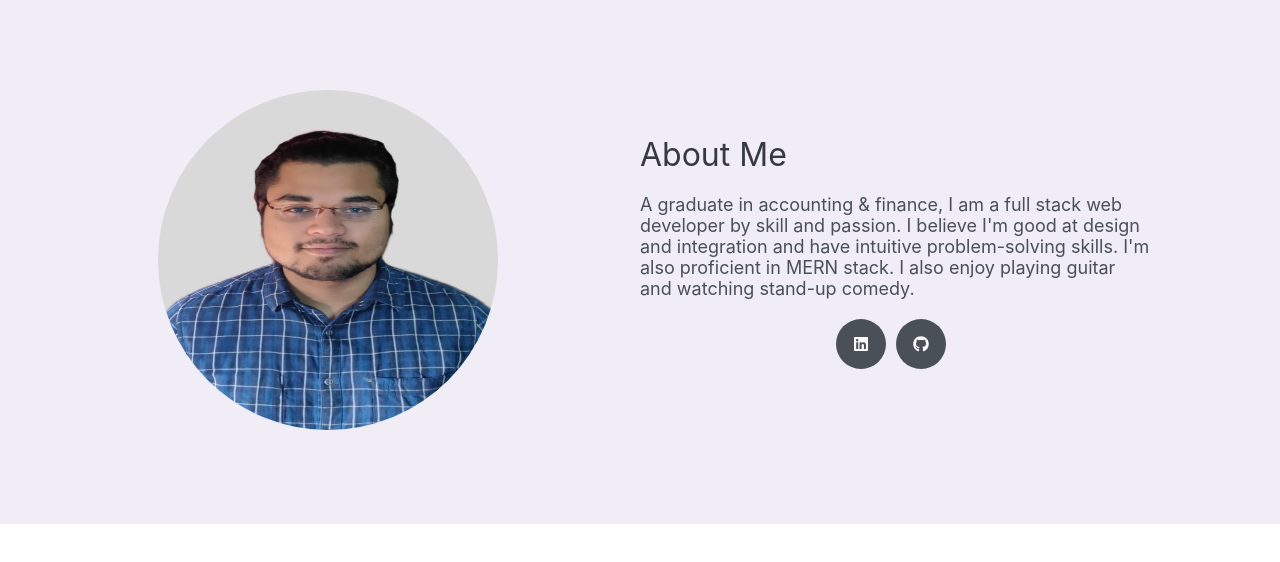
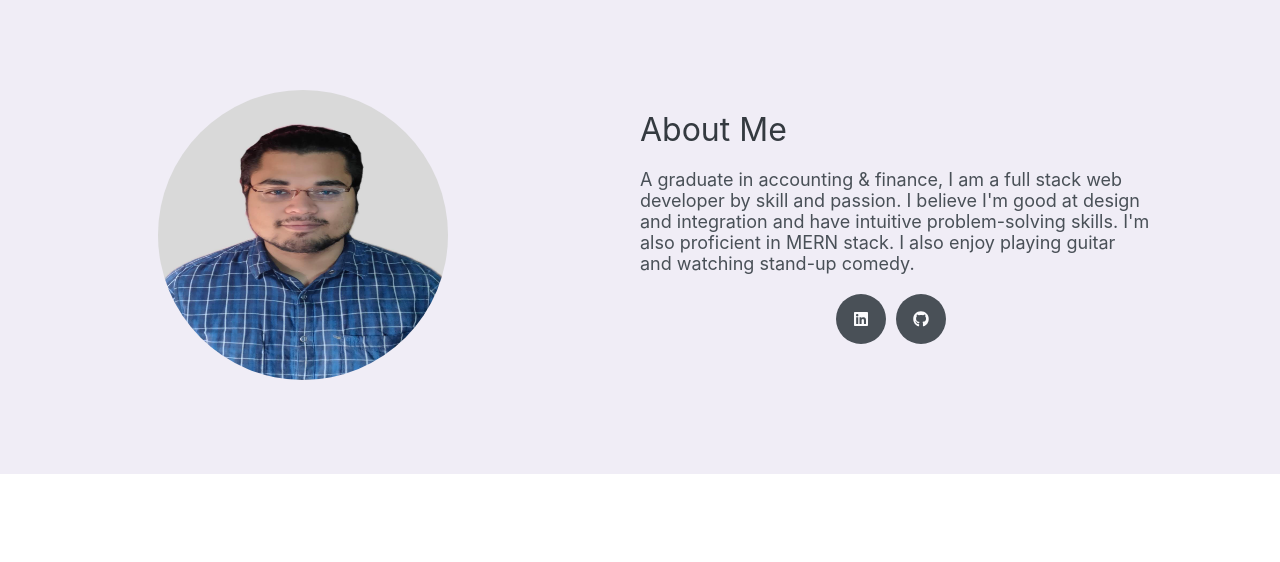
Before and after one commit to sayanwastaken/my_portfolio, a React (Create React App) app: page /about in a window 1280 px wide. Shown: the top 562 px of the page. Built offline with nearby package versions, Linux system fonts and the light colour scheme; a web font is replaced by a local one.

Commit message:
changed typing animation

```diff
--- a/package.json
+++ b/package.json
@@ -29,6 +29,7 @@
     "react-scroll": "^1.8.2",
     "react-switch": "^6.0.0",
     "react-toastify": "^7.0.4",
+    "react-typing-animation": "^1.6.2",
     "react-use-media-query-hook": "0.0.1",
     "react-wow": "^1.0.0",
     "styled-components": "^5.3.0"
--- a/src/Components/About/Styles.jsx
+++ b/src/Components/About/Styles.jsx
@@ -21,13 +21,13 @@ export const Column = styled.div`
 
 export const Img = styled.img`
   padding: 30px;
-  width: 400px;
-  height: 400px;
+  width: 350px;
+  height: 350px;
   border-radius: 50%;
   margin: auto;
   justify-content: center;
   // border: 1px solid black;
-  @media (max-width: 445px) {
+  @media  (max-width: 445px) {
     /* margin-left: -35px; */
     /* width: 80%; */
     width: 350px;
@@ -35,7 +35,6 @@ export const Img = styled.img`
     margin: auto;
     /* justify-self: center; */
     justify-items: center;
-    justify-content: center/;
     /* padding : 0px; */
   }
 `;
--- a/src/Components/Header/Header.jsx
+++ b/src/Components/Header/Header.jsx
@@ -3,6 +3,7 @@ import { HeaderContent, H1, P, A, HeaderButtons } from "./Styles";
 import { Container } from "../../SharedStyles/SharedStyles";
 import { Link } from "react-scroll";
 import "./typing.css";
+import Typing from 'react-typing-animation';
 
 const Banner = () => {
   return (
@@ -11,9 +12,12 @@ const Banner = () => {
         <div>
           <br />
           <H1>Hi 👋 I'm </H1>
+          <Typing  loop={true} speed={250} >
           <span>
             <h2 data-text="Sayan Das">Sayan Das</h2>
           </span>
+          <Typing.Backspace count={9} delay={2000} />
+          </Typing >
           <br />
           <P>
             A Skilled And Passionate Full Stack Developer From India.
--- a/src/Components/Header/typing.css
+++ b/src/Components/Header/typing.css
@@ -16,13 +16,13 @@
 } */
 
 h2 {
-  color: #353a40;
+  color: #1362ff;
   font-size: 85px;
   position: relative;
   text-transform: uppercase;
   -webkit-text-stroke: 0.1vw #f7f7fe;
 }
-
+/*
 h2::before {
   top: 0;
   left: 0;
@@ -35,7 +35,7 @@ h2::before {
   border-right: 1px solid #37b9f1;
   -webkit-text-stroke: 0.1vw #37b9f1;
   animation: animate 5s linear infinite;
-}
+} */
 
 @keyframes animate {
   0%,
--- a/src/Components/Projects/Projects.jsx
+++ b/src/Components/Projects/Projects.jsx
@@ -16,7 +16,7 @@ const Projects = () => {
   const projects = [
     {
       id: 1,
-      project_name: "Insppired From Groww Website",
+      project_name: "Inspired From Groww Website",
       image: "/project_images/groww_ss.PNG",
       project_desc:
         "An online stocks trading web app. Built using JS, Express js, Node js and MongoDB.",
```
Also changed, not shown: 1 other file (tests, documents, lock files or other folders).
